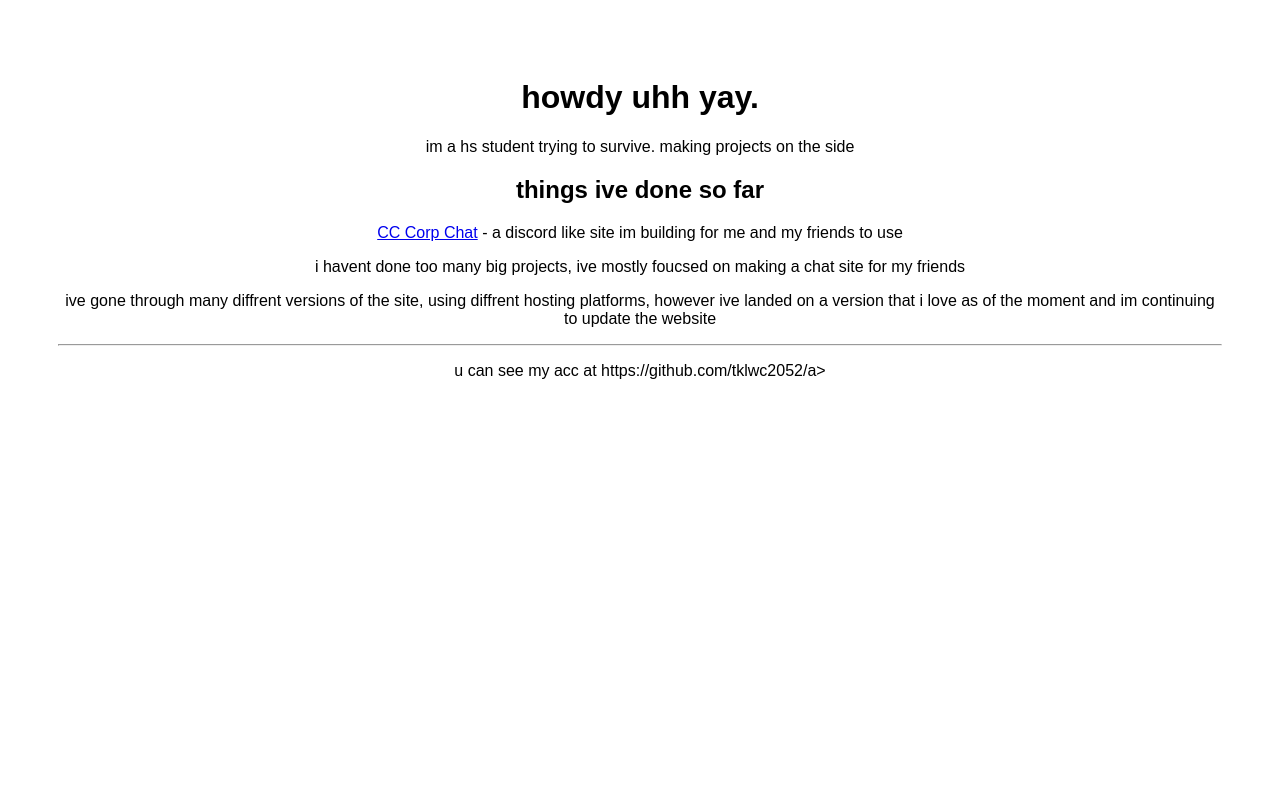
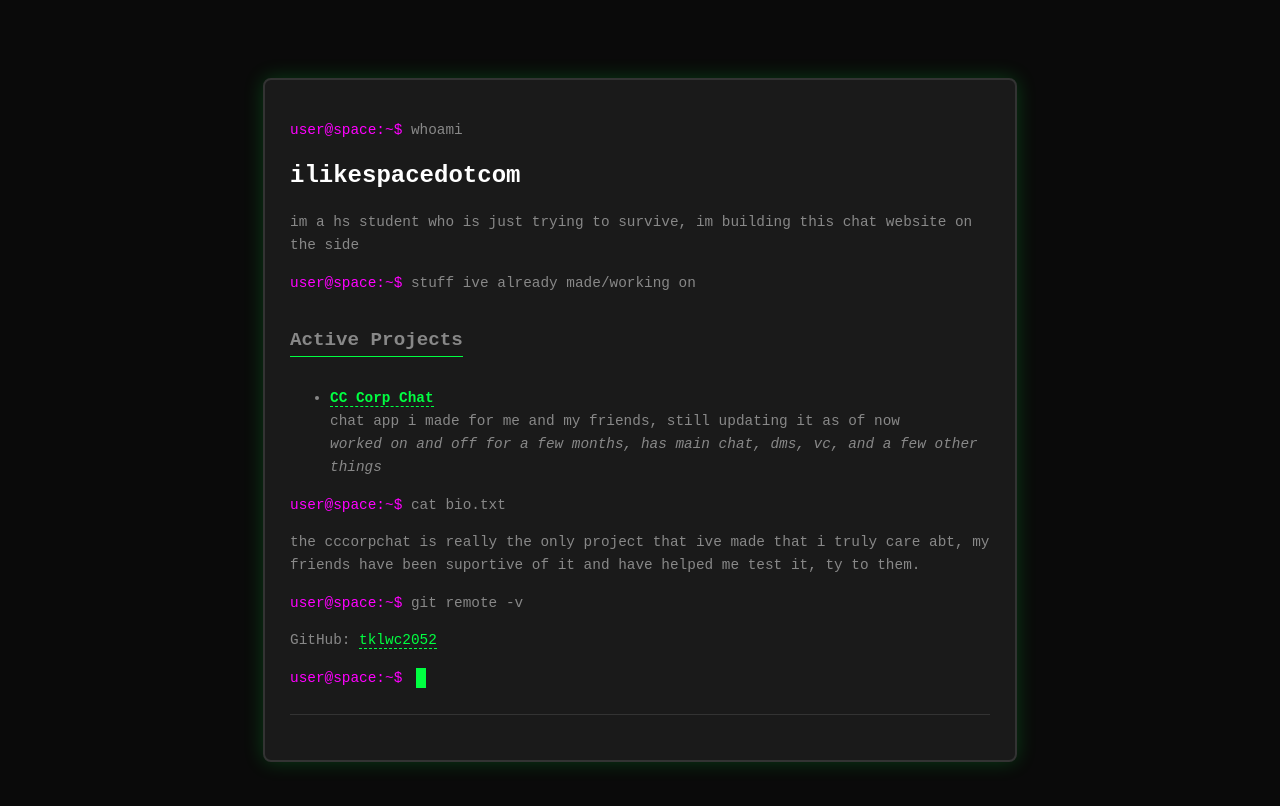
Before and after one commit to tklwc2052/tklwc2052.github.io, a plain HTML site: page index.html in a window 1280 px wide. Drawn offline with Linux system fonts and the light colour scheme.

Commit message:
Update index.html

```diff
--- a/index.html
+++ b/index.html
@@ -1,14 +1,94 @@
 <!DOCTYPE html>
-<html>
-<head><title>no clue what to call this but here we are</title></head>
-<body style="font-family: sans-serif; text-align: center; padding: 50px;">
-    <h1>howdy uhh yay.</h1>
-    <p>im a hs student trying to survive. making projects on the side</p>
-    <h2>things ive done so far</h2>
-    <p><a href="cccorp.onrender.com">CC Corp Chat</a> - a discord like site im building for me and my friends to use</p>
-    <p>i havent done too many big projects, ive mostly foucsed on making a chat site for my friends</p>
-    <p>ive gone through many diffrent versions of the site, using diffrent hosting platforms, however ive landed on a version that i love as of the moment and im continuing to update the website</p>
-    <hr>
-    <p>u can see my acc at https://github.com/tklwc2052/a></p>
+<html lang="en">
+<head>
+    <meta charset="UTF-8">
+    <meta name="viewport" content="width=device-width, initial-scale=1.0">
+    <title>ilikespacedotcom</title>
+    <style>
+        /* Console Theme Styling */
+        body {
+            background-color: #0a0a0a;
+            color: #00ff41; /* Classic Matrix/Terminal Green */
+            font-family: 'Courier New', Courier, monospace;
+            display: flex;
+            justify-content: center;
+            align-items: center;
+            min-height: 100vh;
+            margin: 0;
+            padding: 20px;
+            line-height: 1.6;
+        }
+
+        .terminal-window {
+            background-color: #1a1a1a;
+            border: 2px solid #333;
+            border-radius: 8px;
+            box-shadow: 0 0 20px rgba(0, 255, 65, 0.2);
+            width: 100%;
+            max-width: 700px;
+            padding: 25px;
+            position: relative;
+        }
+
+        .header {
+            border-bottom: 1px solid #333;
+            margin-bottom: 20px;
+            padding-bottom: 10px;
+            color: #888;
+            font-size: 0.9em;
+        }
+
+        h1 { font-size: 1.5rem; margin-top: 0; color: #fff; }
+        h2 { font-size: 1.2rem; border-bottom: 1px solid #00ff41; display: inline-block; }
+
+        a { color: #00ff41; text-decoration: none; border-bottom: 1px dashed #00ff41; }
+        a:hover { background: #00ff41; color: #000; }
+
+        .cursor {
+            display: inline-block;
+            width: 10px;
+            height: 20px;
+            background-color: #00ff41;
+            animation: blink 1s infinite;
+            vertical-align: middle;
+            margin-left: 5px;
+        }
+
+        @keyframes blink {
+            0%, 49% { opacity: 1; }
+            50%, 100% { opacity: 0; }
+        }
+
+        .command { color: #ff00ff; } /* Pink color for "commands" */
+    </style>
+</head>
+<body>
+
+<div class="terminal-window">
+    <div class="header"</div>
+
+    <p><span class="command">user@space:~$</span> whoami</p>
+    <h1>ilikespacedotcom</h1>
+    <p>im a hs student who is just trying to survive, im building this chat website on the side</p>
+
+    <p><span class="command">user@space:~$</span> stuff ive already made/working on</p>
+    <h2>Active Projects</h2>
+    <ul>
+        <li>
+            <strong><a href="cccorpchat.onrender.com">CC Corp Chat</a></strong>
+            <br>chat app i made for me and my friends, still updating it as of now
+            <br><em>worked on and off for a few months, has main chat, dms, vc, and a few other things</em>
+        </li>
+    </ul>
+
+    <p><span class="command">user@space:~$</span> cat bio.txt</p>
+    <p>the cccorpchat is really the only project that ive made that i truly care abt, my friends have been suportive of it and have helped me test it, ty to them.</p>
+
+    <p><span class="command">user@space:~$</span> git remote -v</p>
+    <p>GitHub: <a href="https://github.com/tklwc2052">tklwc2052</a></p>
+
+    <p><span class="command">user@space:~$</span> <span class="cursor"></span></p>
+</div>
+
 </body>
 </html>
```
